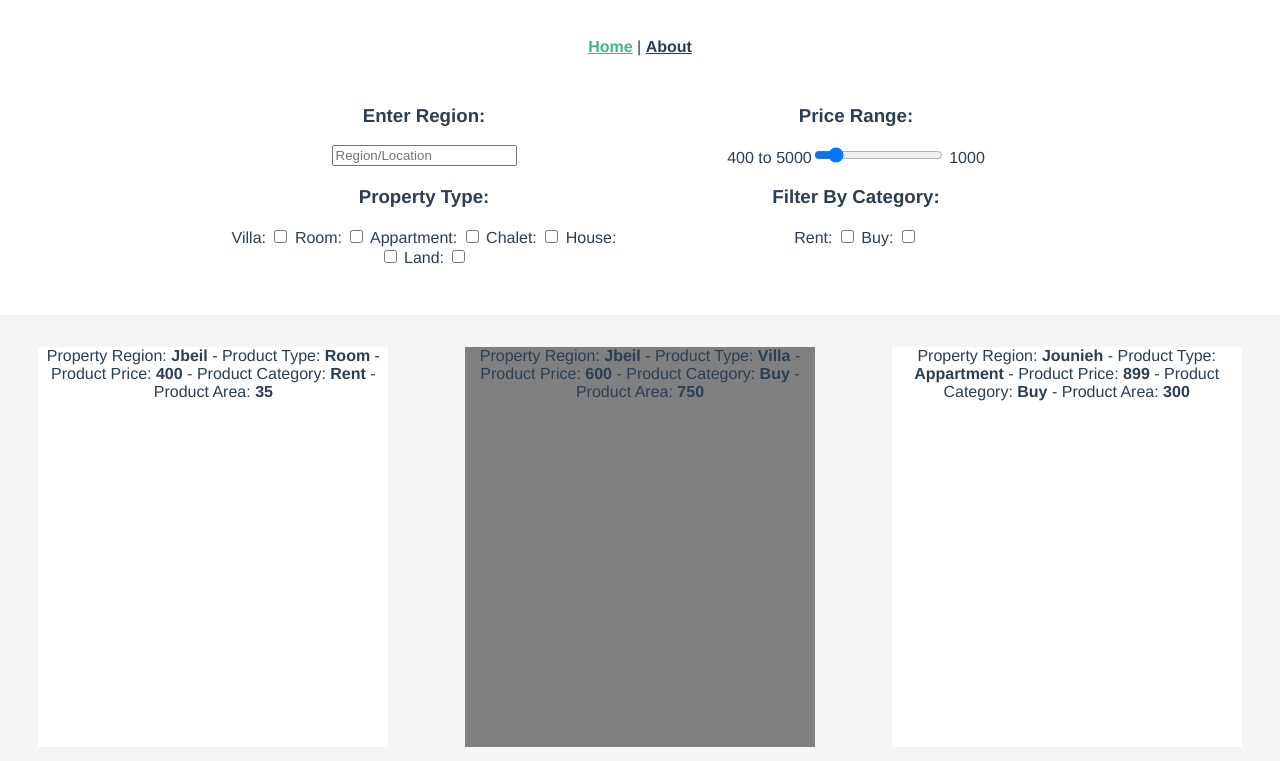
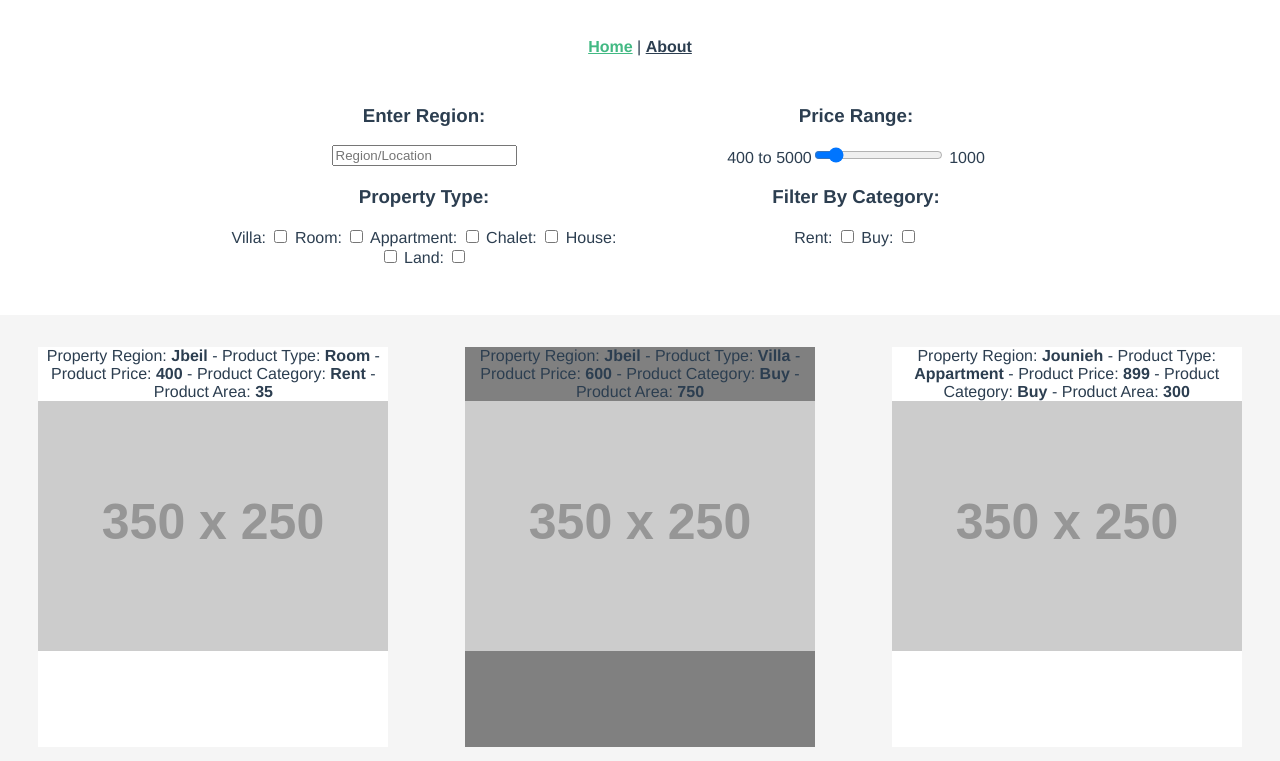
Before and after one commit to christiandimitri/vuejs-custom-input-search, a Vue app: page / in a window 1280 px wide. Shown: the top 761 px of the page. Built offline with nearby package versions, Linux system fonts and the light colour scheme.

Commit message:
no match found added

```diff
--- a/src/components/Gallery.vue
+++ b/src/components/Gallery.vue
@@ -27,24 +27,28 @@
       </div>
     </div>
 
-    <ul id="products-grid">
+    <div v-if="filterProducts.length != 0" id="products-grid">
       <div
         class="product-box"
         v-for="(product, index) in filterProducts"
+        :class="index % 2 == 0 ? 'bg-light' : 'bg-dark'"
         :key="index"
       >
-        <div
-          style="width: 100%; height:100%"
-          :class="index % 2 == 0 ? 'bg-light' : 'bg-dark'"
-        >
-          Property Region: <strong>{{ product.region }}</strong> - Product Type:
-          <strong>{{ product.type }}</strong> - Product Price:
-          <strong>{{ product.price }}</strong> - Product Category:
-          <strong>{{ product.category }}</strong> - Product Area:
-          <strong>{{ product.area }}</strong>
+        Property Region: <strong>{{ product.region }}</strong> - Product Type:
+        <strong>{{ product.type }}</strong> - Product Price:
+        <strong>{{ product.price }}</strong> - Product Category:
+        <strong>{{ product.category }}</strong> - Product Area:
+        <strong>{{ product.area }}</strong>
+        <div id="product-image">
+          <img src="http://via.placeholder.com/350x250" alt="property image" />
         </div>
       </div>
-    </ul>
+    </div>
+    <div v-else id="no-match">
+      <div class="product-box">
+        No Match !!!
+      </div>
+    </div>
   </div>
 </template>
 
@@ -181,6 +185,7 @@ export default {
   padding-right: 0 !important;
   padding-left: 0 !important;
   width: 100%;
+  min-height: 400px;
   // height: 100%;
   // overflow-y: scroll;
 }
@@ -199,6 +204,19 @@ export default {
   width: 350px;
   height: 400px;
 }
+#no-match {
+  margin-top: 3rem;
+  margin-bottom: 3rem;
+  padding-top: 1.5rem;
+  padding-bottom: 1.5rem;
+  margin-right: 0 !important;
+  margin-left: 0 !important;
+  padding-right: 0 !important;
+  padding-left: 0 !important;
+  width: 100%;
+  min-height: 400px;
+  background-color: whitesmoke;
+}
 .bg-light {
   background-color: white;
 }
```
